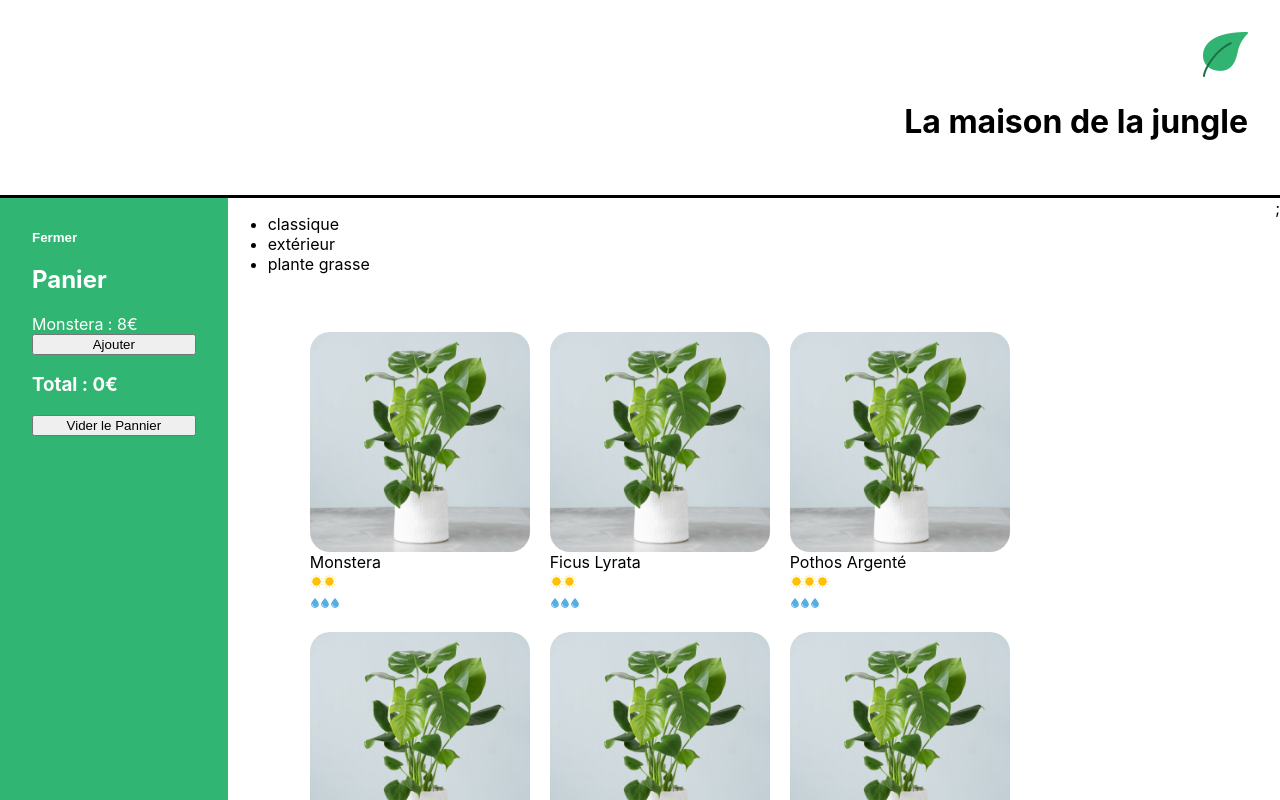
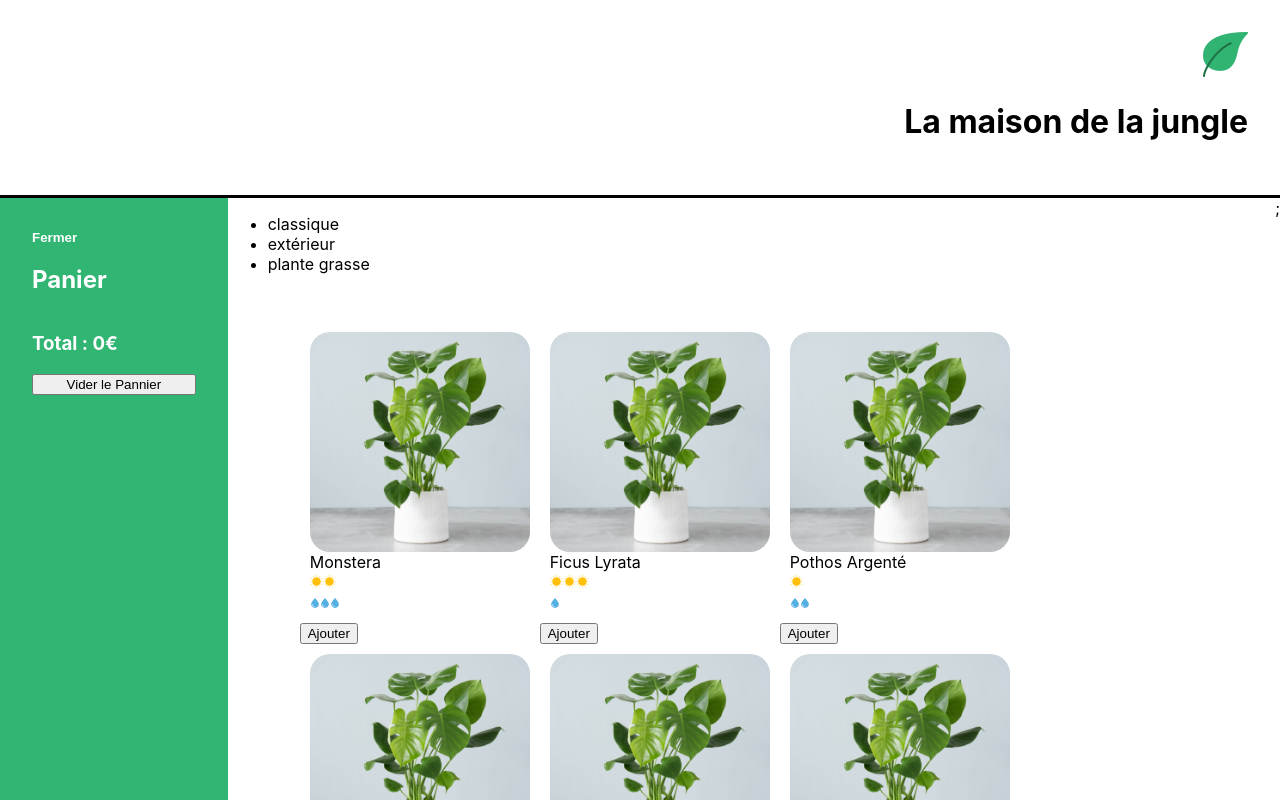
Before and after one commit to JB-Doffemont/React_practice, a React (Create React App) app in the folder react_shop/: page / in a window 1280 px wide. Shown: the top 800 px of the page. Built offline with nearby package versions, Linux system fonts and the light colour scheme.

Commit message:
updateCart

```diff
--- a/react_shop/src/components/App.js
+++ b/react_shop/src/components/App.js
@@ -5,14 +5,16 @@
 import Footer from "./Footer";
 import ShoppingList from "./ShoppingList";
 import "../styles/Layout.css";
+import { useState } from "react";
 
 function App() {
+  const [cart, updateCart] = useState([]);
   return (
     <div>
       <Banner />
       <div className="lmj-layout-inner">
-        <Cart />
-        <ShoppingList />;
+        <Cart cart={cart} updateCart={updateCart} />
+        <ShoppingList cart={cart} updateCart={updateCart} />;
       </div>
 
       <Footer />
--- a/react_shop/src/components/Cart.js
+++ b/react_shop/src/components/Cart.js
@@ -1,10 +1,13 @@
 import { useState } from "react";
 import {} from "../styles/cart.css";
 
-function Cart() {
-  const monsteraPrice = 8;
-  const [cart, updateCart] = useState(0);
+function Cart({ cart, updateCart }) {
   const [isOpen, setIsOpen] = useState(true);
+  const total = cart.reduce(
+    (previousValue, plantType) =>
+      previousValue + plantType.amount * plantType.price,
+    0
+  );
 
   return isOpen ? (
     <div className="lmj-cart">
@@ -15,10 +18,14 @@
         Fermer
       </button>
       <h2>Panier</h2>
-      <div>Monstera : {monsteraPrice}€</div>
-      <button onClick={() => updateCart(cart + 1)}>Ajouter</button>
-      <h3>Total : {monsteraPrice * cart}€</h3>
-      <button onClick={() => updateCart(0)}>Vider le Pannier</button>
+      {cart.map(({ name, price, amount }, index) => (
+        <div key={`${name}-${index}`}>
+          {name} {price}€ x {amount}
+        </div>
+      ))}
+
+      <h3>Total : {total}€</h3>
+      <button onClick={() => updateCart([])}>Vider le Pannier</button>
     </div>
   ) : (
     <div className="lmj-cart-closed">
--- a/react_shop/src/components/ShoppingList.js
+++ b/react_shop/src/components/ShoppingList.js
@@ -2,9 +2,36 @@
 import "../styles/shoppingList.css";
 import PlantItem from "./PlantItem";
 
-function ShoppingList() {
+function ShoppingList({ cart, updateCart }) {
   // Recupération des catégories uniques du tableau d'objet
   const categories = [...new Set(plantList.map((plant) => plant.category))];
+
+  function addToCart(name, price) {
+    // On vérifie si la plante est déjà présente dans notre liste d'objet
+    const currentPlantAdded = cart.find((plant) => plant.name === name);
+
+    // Si elle existe
+    if (currentPlantAdded) {
+      // On crée un nouveau tableau sans elle
+      const cartFilteredCurrentPlant = cart.filter(
+        (plant) => plant.name !== name
+      );
+
+      // On ajoute le tableau sans elle et on ajoute dans ce tableau un objet avec la nouvelle quantité
+      updateCart([
+        ...cartFilteredCurrentPlant,
+        {
+          name,
+          price,
+          amount: currentPlantAdded.amount + 1,
+        },
+      ]);
+
+      // Sinon on récupère le cart déjà existant et on ajoute un objet qu'on initialise avec un montant de 1
+    } else {
+      updateCart([...cart, { name, price, amount: 1 }]);
+    }
+  }
 
   return (
     <div className="lmj-shopping-list">
@@ -16,18 +43,21 @@
         ))}
       </ul>
       <ul className="lmj-plant-list">
-        {plantList.map((plant, index) => (
-          <div key={index}>
-            <PlantItem
-              id={plant.id}
-              name={plant.name}
-              cover={plant.cover}
-              light={plant.light}
-              water={plant.water}
-              isSprecialOffer={plant.isSpecialOffer}
-            />
-          </div>
-        ))}
+        {plantList.map(
+          ({ id, cover, name, light, water, isSpecialOffer, price, index }) => (
+            <div key={id}>
+              <PlantItem
+                id={id}
+                name={name}
+                cover={cover}
+                light={light}
+                water={water}
+                isSprecialOffer={isSpecialOffer}
+              />
+              <button onClick={() => addToCart(name, price)}>Ajouter</button>
+            </div>
+          )
+        )}
       </ul>
     </div>
   );
--- a/react_shop/src/data/plantList.js
+++ b/react_shop/src/data/plantList.js
@@ -8,71 +8,78 @@
     light: 2,
     water: 3,
     cover: monstera,
+    price: 20,
   },
   {
     name: "ficus lyrata",
     category: "classique",
     id: "2ab",
-    light: 2,
-    water: 3,
+    light: 3,
+    water: 1,
     cover: monstera,
+    price: 32,
   },
   {
     name: "pothos argenté",
     category: "classique",
     id: "3sd",
-    light: 3,
-    water: 3,
+    light: 1,
+    water: 2,
     cover: monstera,
+    price: 15,
   },
   {
     name: "yucca",
     category: "classique",
     id: "4kk",
-    light: 1,
+    light: 3,
     water: 1,
     cover: monstera,
+    price: 17,
   },
   {
     name: "olivier",
     category: "extérieur",
     id: "5pl",
-    light: 2,
+    light: 3,
     water: 1,
     cover: monstera,
+    price: 19,
   },
   {
     name: "géranium",
     category: "extérieur",
     id: "6uo",
-    light: 3,
-    water: 3,
+    light: 2,
+    water: 2,
     cover: monstera,
+    price: 9,
   },
   {
     name: "basilique",
     category: "extérieur",
     id: "7ie",
-    isSpecialOffer: true,
     light: 2,
-    water: 2,
+    water: 3,
     cover: monstera,
+    price: 5,
   },
   {
     name: "aloe",
     category: "plante grasse",
     id: "8fp",
-    isSpecialOffer: true,
     light: 2,
     water: 1,
     cover: monstera,
+    price: 8,
   },
   {
     name: "succulente",
     category: "plante grasse",
     id: "9vn",
-    light: 1,
-    water: 3,
+    light: 2,
+    water: 1,
     cover: monstera,
+    price: 9,
   },
 ];
```
Also changed, not shown: react_shop/src/components/PlantItem.js (+0 -7 lines).
